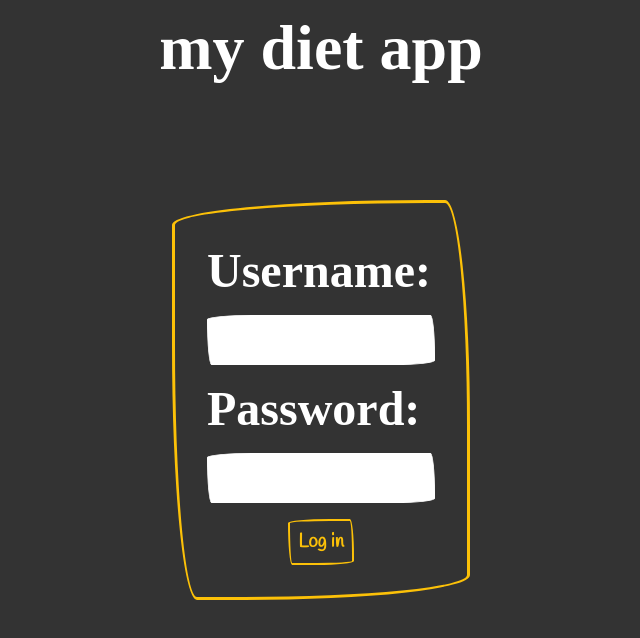
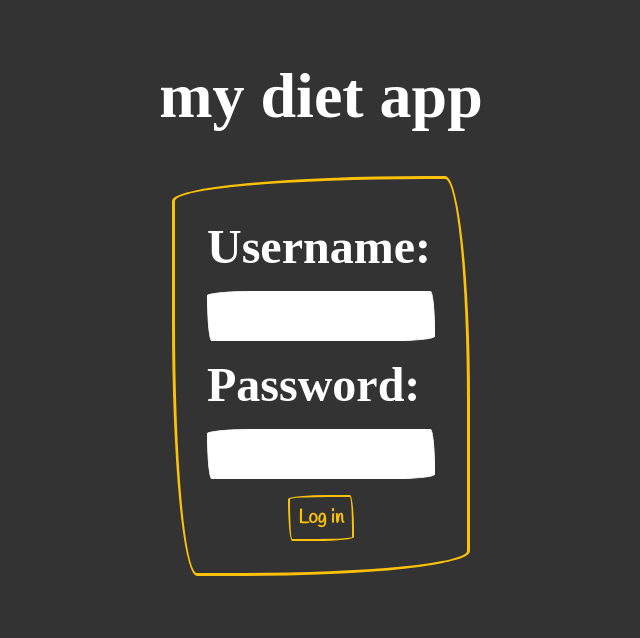
Before and after one commit to thirteendogs/mydietproject, a React (Create React App) app: page / in a window 1280 px wide. Shown: the top 638 px of the page, without its empty margins (319-959 px from the left). Built offline with nearby package versions, Linux system fonts and the light colour scheme; a web font is replaced by a local one.

Commit message:
Fix login styles

```diff
--- a/src/index.css
+++ b/src/index.css
@@ -509,21 +509,25 @@ p {
   }
 }
 .login {
-  display: grid;
-  place-content: center;
+  display: flex;
   min-height: 100vh;
+  flex-direction: column;
+  place-items: center;
+  gap: 2rem;
 }
 .login__title {
-  position: absolute;
-  top: 0;
+  margin-top: 3rem;
   font-family: "Cabin Sketch", cursive;
   font-size: 4rem;
-  place-self: center;
+  height: fit-content;
+  width: fit-content;
 }
 .login__box {
   border: 3px #FCC108 solid;
   border-radius: 255px 25px 225px 25px/25px 225px 25px 255px;
   padding: 2rem;
+  max-width: 20rem;
+  max-height: 30rem;
 }
 .login__form {
   display: flex;
--- a/src/styles/sass/pages/_login.scss
+++ b/src/styles/sass/pages/_login.scss
@@ -1,22 +1,26 @@
 @use '../utils/variables' as *;
 
 .login {
-   display: grid;
-   place-content: center;
+   display: flex;
    min-height: 100vh;
+   flex-direction: column;
+   place-items: center;
+   gap: 2rem;
 
    &__title {
-      position: absolute;
-      top: 0;
+      margin-top: 3rem;
       font-family: $sketch-font;
       font-size: $font-size-xxl;
-      place-self: center;
+      height: fit-content;
+      width: fit-content;
    }
 
    &__box {
       border: 3px $yellow-clr solid;
       border-radius: $sketch-card;
       padding: 2rem;
+      max-width: 20rem;
+      max-height: 30rem;
    }
 
    &__form {
```
Also changed, not shown: 1 other file (tests, documents, lock files or other folders).
